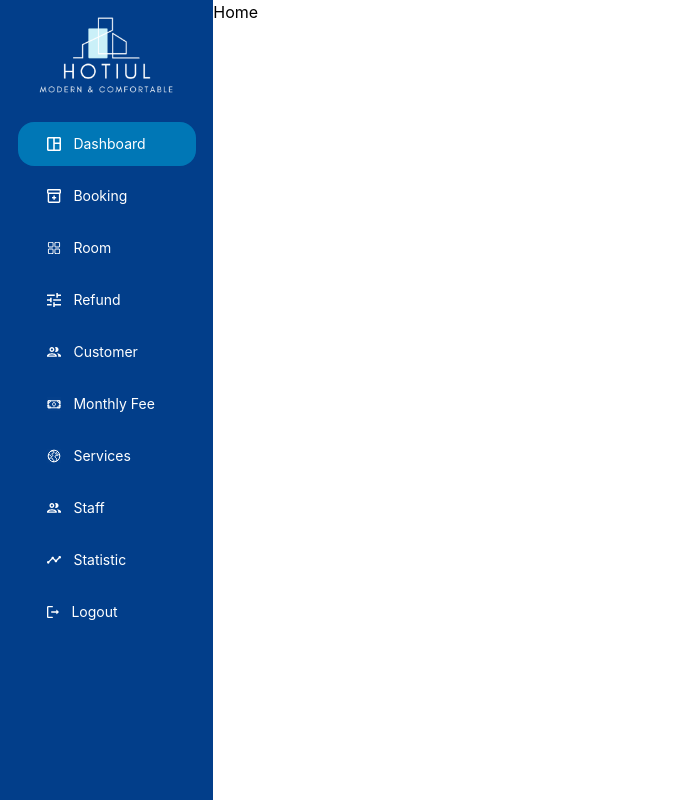
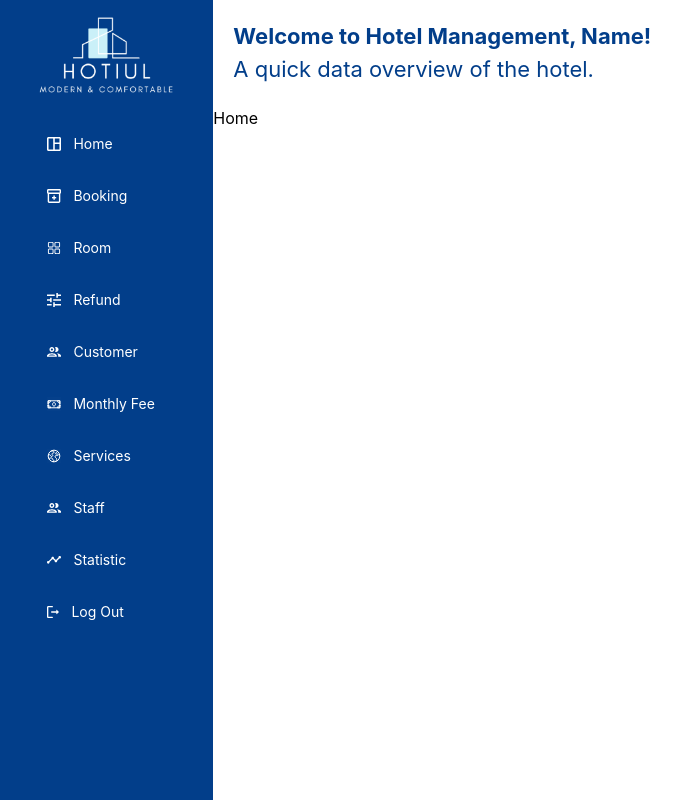
Before and after one commit to TranChinh03/Hotiul, a React (Create React App) app in the folder hotiul/: page / in a window 1280 px wide. Shown: the whole page, without its empty margins (0-695 px from the left). Built offline with nearby package versions, Linux system fonts and the light colour scheme.

Commit message:
Dev: header + add antd

```diff
--- a/hotiul/package.json
+++ b/hotiul/package.json
@@ -6,10 +6,12 @@
     "@testing-library/jest-dom": "^5.17.0",
     "@testing-library/react": "^13.4.0",
     "@testing-library/user-event": "^13.5.0",
+    "antd": "^5.12.5",
     "react": "^18.2.0",
     "react-dom": "^18.2.0",
     "react-router-dom": "^6.21.1",
     "react-scripts": "5.0.1",
+    "react-transition-group": "^4.4.5",
     "sass": "^1.69.5",
     "web-vitals": "^2.1.4"
   },
--- a/hotiul/src/App.css
+++ b/hotiul/src/App.css
@@ -36,3 +36,21 @@
     transform: rotate(360deg);
   }
 }
+
+.fade-enter {
+  opacity: 0;
+}
+
+.fade-enter-active {
+  opacity: 1;
+  transition: opacity 300ms;
+}
+
+.fade-exit {
+  opacity: 1;
+}
+
+.fade-exit-active {
+  opacity: 0;
+  transition: opacity 300ms;
+}
--- a/hotiul/src/App.js
+++ b/hotiul/src/App.js
@@ -1,7 +1,8 @@
 import logo from "./logo.svg";
 import "./App.css";
 import {BrowserRouter as Router, Route, Routes} from 'react-router-dom';
-import SideBar from "./components/sidebar";
+import { useLocation } from "react-router-dom";
+import SideBar from "./components/sidebar/sidebar";
 import { Home } from "./views/Home/Home";
 import { Room } from "./views/Room/Room";
 import { Booking } from "./views/Booking/Booking";
@@ -11,13 +12,19 @@ import { Statistic } from "./views/Statistic/Statistic";
 import { Customer } from "./views/Customer/Customer";
 import { MonthlyFee } from "./views/MonthlyFee/MonthlyFee";
 import { Services } from "./views/Services/Services";
+import { Header } from "./components/header/header";
+import { useState } from "react";
 
 function App() {
+  const [currentTab, setCurrentTab] = useState("home");
   return (
     <>
       <Router>
-        <SideBar />
+        <SideBar handleChange={setCurrentTab}/>
         <div style={{marginLeft: "16.66667%"}}>
+          <div class="h-1/5">
+            <Header selected={currentTab}/>
+          </div>
             <Routes>
               <Route path="/" exact={true} element={<Home/>} />
               <Route path="/room" element={<Room/>} />
--- /dev/null
+++ b/hotiul/src/components/header/header.js
@@ -0,0 +1,65 @@
+import styles from "./header.module.scss";
+
+
+export const Header = ({selected}) => {
+
+    const text = [
+        {
+            id: 'home',
+            main: "Welcome to Hotel Management, Name!",
+            sub: "A quick data overview of the hotel."
+        },
+        {
+            id: 'booking',
+            main: "Booking Management",
+            sub: "Manage Check-in, check-out and Booking Status"
+        },
+        {
+            id: 'room',
+            main: "Room Management",
+            sub: "Manage Room Status and Room Type"
+        },
+        {
+            id: 'refund',
+            main: "Refund Management",
+            sub: "Manage Check-in, check-out and Booking Status"
+        },
+        {
+            id: 'customer',
+            main: "Customer Management",
+            sub: "Manage customer information"
+        },
+        {
+            id: 'monthlyFee',
+            main: "Monthly Fee Management",
+            sub: "Manage Monthly Fee Information"
+        },
+        {
+            id: 'services',
+            main: "Services Management",
+            sub: "Manage Services Information"
+        },
+        {
+            id: 'staff',
+            main: "Staff Management",
+            sub: "Manage Staff Information"
+        },
+        {
+            id: 'statistic',
+            main: "Statistic",
+            sub: "Revenue and Booking Reports"
+        }
+    ]
+
+    return (
+      <div className={styles.container}>
+        <div className={styles.contentContainer}>
+            <p className={styles.main}>{text.find(x=>x.id===selected).main}</p>
+            <p className={styles.sub}>{text.find(x=>x.id===selected).sub}</p>
+        </div>
+        <div className={styles.infoContainer}>
+
+        </div>
+      </div>
+    );
+  };
--- /dev/null
+++ b/hotiul/src/components/header/header.module.scss
@@ -0,0 +1,14 @@
+.container {
+    @apply h-full flex justify-between p-5;
+}
+
+.main {
+    color: #023E8A;
+    font-weight: bold;
+    font-size: 22px;
+}
+
+.sub {
+    color: #023E8A;
+    font-size: 22px;
+}
--- a/hotiul/src/components/sidebar.js
+++ b/hotiul/src/components/sidebar/sidebar.js
@@ -1,7 +1,8 @@
 import React from "react";
 import styles from "./sidebar.module.scss";
-import { IMG_logo } from "../assets/imgs";
+import { IMG_logo } from "../../assets/imgs";
 import {useNavigate} from 'react-router-dom';
+import { message } from 'antd'
 import {
   IC_booking,
   IC_customer,
@@ -13,59 +14,64 @@ import {
   IC_service,
   IC_staff,
   IC_statistic,
-} from "../assets/icons";
+} from "../../assets/icons";
 
-const SideBar = () => {
+const SideBar = ({handleChange}) => {
   const navigate = useNavigate();
   const tabs = [
     {
-      tabname: "Dashboard",
+      tabname: "Home",
+      tab: "home",
       icon: IC_dashboard,
       nav: '/'
     },
     {
       tabname: "Booking",
+      tab: "booking",
       icon: IC_booking,
       nav: '/booking'
     },
     {
       tabname: "Room",
+      tab: "room",
       icon: IC_room,
       nav: '/room'
     },
     {
       tabname: "Refund",
+      tab: "refund",
       icon: IC_refund,
       nav: '/refund'
     },
     {
       tabname: "Customer",
+      tab: "customer",
       icon: IC_customer,
       nav: '/customer'
     },
     {
       tabname: "Monthly Fee",
+      tab: "monthlyFee",
       icon: IC_fee,
       nav: '/monthlyfee'
     },
     {
       tabname: "Services",
+      tab: "services",
       icon: IC_service,
       nav: '/services'
     },
     {
       tabname: "Staff",
+      tab: "staff",
       icon: IC_staff,
       nav: '/staff'
     },
     {
       tabname: "Statistic",
+      tab: "statistic",
       icon: IC_statistic,
       nav: '/statistic'
-    },
-    {
-      tabname: "Logout",
-      icon: IC_logout,
     },
   ];
 
@@ -73,7 +79,12 @@ const SideBar = () => {
     return (
         <button
           className={styles.tabContainer}
-          onClick={() => navigate(map.nav)}
+          onClick={() =>
+            {
+              handleChange(map.tab)
+              navigate(map.nav)
+              message.success("Change")
+            }}
           autoFocus={map.tabname === "Dashboard" ? true : false}>
           <div className={styles.contentTab}>
             <img className={styles.icon} src={map.icon} />
@@ -86,6 +97,12 @@ const SideBar = () => {
     <div className={styles.container}>
       <img src={IMG_logo} />
       {createList}
+      <button className={styles.tabContainer}>
+        <div className={styles.contentTab}>
+              <img className={styles.icon} src={IC_logout} />
+              <p className={styles.tabName}>Log Out</p>
+        </div>
+      </button>
     </div>
   );
 };
--- a/hotiul/src/views/Home/Home.js
+++ b/hotiul/src/views/Home/Home.js
@@ -1,6 +1,5 @@
 import React from "react";
 import styles from "./home.module.scss";
-import SideBar from "../../components/sidebar";
 
 export const Home = () => {
   return (
```
Also changed, not shown: hotiul/src/components/sidebar/sidebar.module.scss (renamed from hotiul/src/components/sidebar.module.scss), 1 other file (tests, documents, lock files or other folders).
